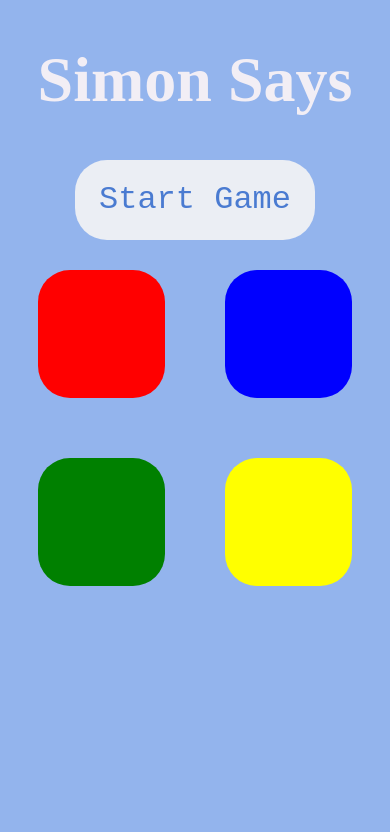
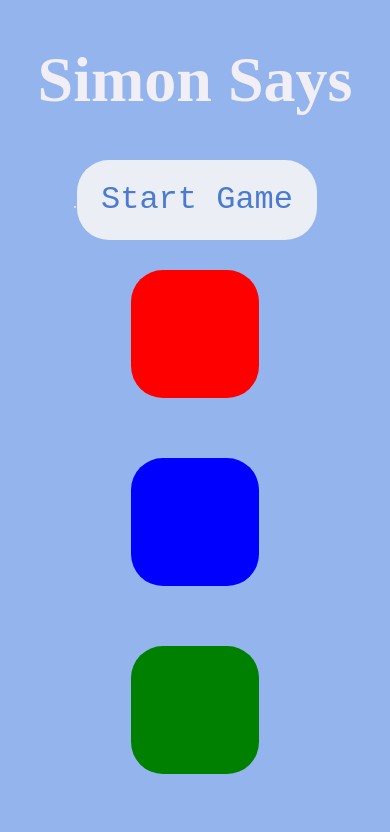
Before and after one commit to Sakshi-Dappu/Sonic-Sequence, a React (Vite) app: page / in a window 390 px wide. Shown: the top 832 px of the page. Built offline with nearby package versions, Linux system fonts and the light colour scheme.

Commit message:
Bug fixed

```diff
--- a/src/Components/SimonSays.css
+++ b/src/Components/SimonSays.css
@@ -4,6 +4,7 @@
   margin: 30px;
   border-radius: 2rem;
   border: none;
+
 }
 
 .GameBtn.flash {
@@ -22,6 +23,11 @@
   font-family:monospace;
 }
 
+.GameStart:hover{
+   background-color: black;
+   color: rgb(74, 123, 209);
+}
+
 * {
   background-color: rgb(147, 180, 237);
   color: rgb(242, 238, 245);
@@ -33,6 +39,11 @@ h1 {
 }
 h2 {
     font-size: 3rem;
+}
+.row {
+    display: flex;
+    flex-direction: wrap;
+    justify-content: center;
 }
 
 @media (max-width: 550px) {
@@ -46,7 +57,7 @@ h2 {
       }
       .row {
         display: flex;
-        flex-wrap: wrapd;
+        flex-wrap: wrap;
       }
 
 }
--- a/src/Components/SimonSays.jsx
+++ b/src/Components/SimonSays.jsx
@@ -1,13 +1,131 @@
+// import React, { useState, useEffect } from "react";
+// import "./SimonSays.css";
+
+// export default function SimonSays() {
+//   const [gameStatus, setGameStatus] = useState(false);
+//   const [gameSeq, setGameSeq] = useState([]);
+//   const [userSeq, setUserSeq] = useState([]);
+//   const [flash, setFlash] = useState(null);
+//   const [level, setLevel] = useState(0);
+//   const [gameEnd, setGameEnd] = useState(false);
+//   const [highestScore, setHighestScore] = useState([0]);
+
+//   const colours = ["red", "blue", "green", "yellow"];
+
+//   //Flash a button and reset after a short duration
+//   const flashButton = (colorId) => {
+//     setFlash(colorId);
+//     setTimeout(() => {
+//       setFlash(null);
+//     }, 500);
+//   };
+
+//   // Add a new color to the game seq and flash it
+//   const levelUp = () => {
+//     setUserSeq([]);
+//     setLevel((preLevel) => preLevel + 1);
+//     const randColor = colours[Math.floor(Math.random() * 4)];
+//     setGameSeq((prevSeq) => [...prevSeq, randColor]);
+//     setTimeout(() => flashButton(randColor), 1000);
+//   };
+
+//   const GameButton = ({ index, color, colorId }) => {
+//     return (
+//       <button
+//         className={`GameBtn ${flash === colorId ? "flash" : ""}`}
+//         id={colorId}
+//         onClick={() => userClick(index, colorId)}
+//         style={{
+//           backgroundColor: color,
+//         }}
+//       ></button>
+//     );
+//   };
+
+//   const StartGame = () => {
+//     setGameStatus(true);
+//     setGameEnd(false);
+//     setUserSeq([]);
+//     setGameSeq([]);
+//     setLevel(0);
+//     setHighestScore([0]);
+//     levelUp();
+//   };
+
+//   const userClick = (index, colorId) => {
+//     if (!gameEnd) {
+//       flashButton(colorId);
+//       setUserSeq((prevSeq) => [...prevSeq, colours[index]]);
+//       console.log("color:", colorId, "userSeq is:", userSeq);
+//     }
+//   };
+
+//   useEffect(() => {
+//     if (userSeq.length > 0) {
+//       let correct = userSeq.every((color, idx) => color === gameSeq[idx]);
+//       if (correct) {
+//         if (userSeq.length === gameSeq.length) {
+//           levelUp();
+//         }
+//       } else {
+//         setHighestScore((prevScore) => [...prevScore, level]);
+//         setGameEnd(true);
+//         setGameStatus(false);
+//       }
+//     }
+//   }, [userSeq, gameSeq, levelUp, level]);
+
+//   return (
+//     <div>
+//       <h1>Simon Says</h1>
+//       {/* Show game over message only if the game has ended and was started */}
+//       {gameEnd ? ( // Game has ended and was started
+//         <span>
+//           <h2>Game Over... Your Score is {level}</h2>
+//         </span>
+//       ) : (
+//         <span>.</span>
+//       )}
+//       {/* Use null instead of an empty <span> */}
+//       {gameStatus ? (
+//         <span>
+//           <h2>Level: {level}</h2>
+//         </span>
+//       ) : (
+//         <>
+//           <button className="GameStart" onClick={StartGame}>
+//             Start Game
+//           </button>
+//           <br />
+//         </>
+//       )}
+//       <div className="row">
+//         <GameButton index={0} color="red" colorId="red" />
+//         <GameButton index={1} color="blue" colorId="blue" />
+//       </div>
+//       <div className="row">
+//         <GameButton index={2} color="green" colorId="green" />
+//         <GameButton index={3} color="yellow" colorId="yellow" />
+//       </div>
+//     </div>
+//   );
+// }
+
 import React, { useState, useEffect } from "react";
 import "./SimonSays.css";
+
 export default function SimonSays() {
   const [gameStatus, setGameStatus] = useState(false);
   const [gameSeq, setGameSeq] = useState([]);
   const [userSeq, setUserSeq] = useState([]);
   const [flash, setFlash] = useState(null);
   const [level, setLevel] = useState(0);
+  const [gameEnd, setGameEnd] = useState(false);
+  const [highestScore, setHighestScore] = useState([0]);
+
   const colours = ["red", "blue", "green", "yellow"];
 
+  //Flash a button and reset after a short duration
   const flashButton = (colorId) => {
     setFlash(colorId);
     setTimeout(() => {
@@ -15,16 +133,13 @@ export default function SimonSays() {
     }, 500);
   };
 
+  // Add a new color to the game seq and flash it
   const levelUp = () => {
     setUserSeq([]);
     setLevel((preLevel) => preLevel + 1);
-    let randIdx = Math.floor(Math.random() * 4);
-    let randColor = colours[randIdx];
+    const randColor = colours[Math.floor(Math.random() * 4)];
     setGameSeq((prevSeq) => [...prevSeq, randColor]);
-
-    setTimeout(() => {
-      flashButton(randColor);
-    }, 1000);
+    setTimeout(() => flashButton(randColor), 1000);
   };
 
   const GameButton = ({ index, color, colorId }) => {
@@ -41,24 +156,25 @@ export default function SimonSays() {
   };
 
   const StartGame = () => {
+    // Reset all necessary states
     setGameStatus(true);
+    setGameEnd(false);
+    setUserSeq([]);
     setGameSeq([]);
     setLevel(0);
-    levelUp();
+    setHighestScore([0]); // Reset highest score if needed
+    levelUp(); // Start the game by leveling up
   };
 
   const userClick = (index, colorId) => {
-    setFlash(colorId);
-    setTimeout(() => {
-      setFlash(null);
+    if (!gameEnd) {
+      flashButton(colorId);
       setUserSeq((prevSeq) => [...prevSeq, colours[index]]);
-    }, 500);
-
       console.log("color:", colorId, "userSeq is:", userSeq);
+    }
   };
 
-  useEffect(
-    () => {
+  useEffect(() => {
     if (userSeq.length > 0) {
       let correct = userSeq.every((color, idx) => color === gameSeq[idx]);
       if (correct) {
@@ -66,28 +182,37 @@ export default function SimonSays() {
           levelUp();
         }
       } else {
-          alert(`Game Over!! : ) Your Score is :${level}`);
+        setHighestScore((prevScore) => [...prevScore, level]);
+        setGameEnd(true);
         setGameStatus(false);
       }
     }
-    },
-    [userSeq],
-    [gameSeq]
-  );
+  }, [userSeq, gameSeq, level]);
 
   return (
     <div>
       <h1>Simon Says</h1>
+      {/* Show game over message only if the game has ended and was started */}
+      {gameEnd ? ( // Game has ended and was started
+        <span>
+          <h2>Game Over... Your Score is {level}</h2>
+        </span>
+      ) : (
+        <span>.</span>
+      )}
+      {/* Use null instead of an empty <span> */}
       {gameStatus ? (
         <span>
           <h2>Level: {level}</h2>
         </span>
       ) : (
+        <>
           <button className="GameStart" onClick={StartGame}>
             Start Game
           </button>
+          <br />
+        </>
       )}
-
       <div className="row">
         <GameButton index={0} color="red" colorId="red" />
         <GameButton index={1} color="blue" colorId="blue" />
```
Lines whose indentation alone changed are shown as unchanged.
